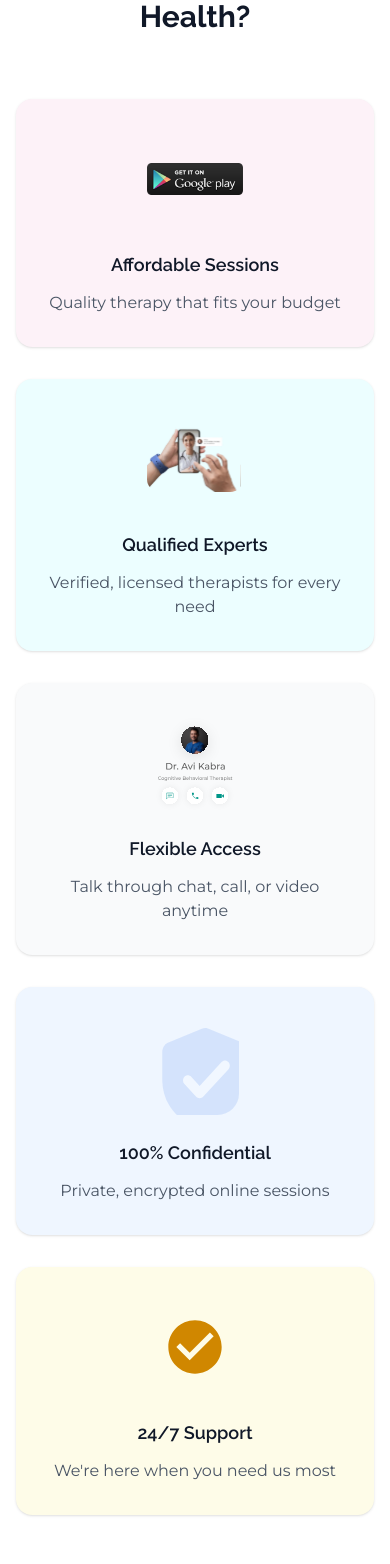
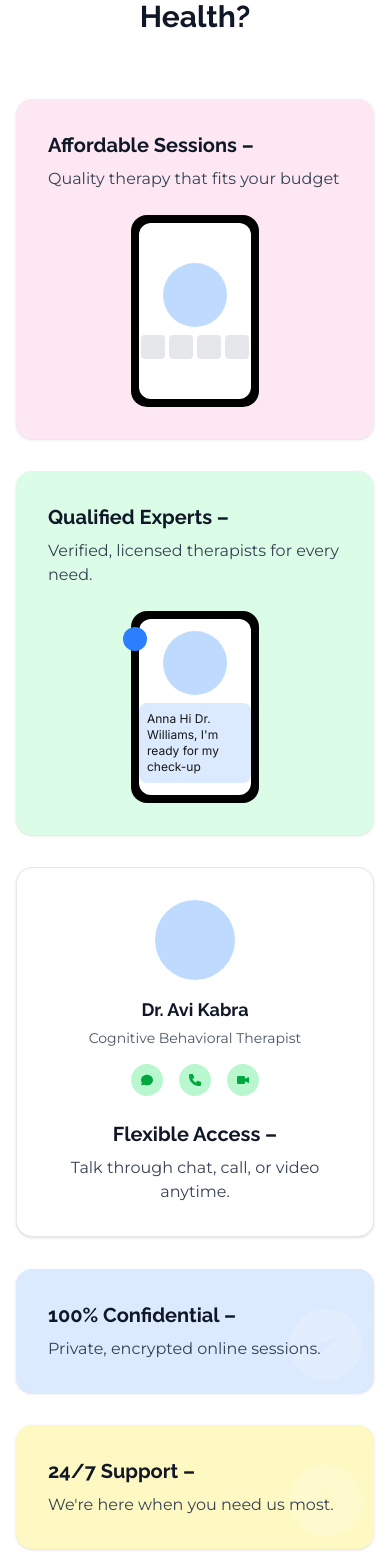
Before and after one commit to madhavguptaa/aiwa-health, a Next.js app: page / in a window 390 px wide. Shown: the part 2644-4208 px from the top of the page. Built offline with nearby package versions, Linux system fonts and the light colour scheme.

Commit message:
Redesign benefit cards to match exact image layout with proper colors, phone mockups, Dr. Avi Kabra profile, and watermark icons

```diff
--- a/src/app/page.tsx
+++ b/src/app/page.tsx
@@ -138,95 +138,122 @@ export default function Home() {
 
           <div className="grid grid-cols-1 md:grid-cols-2 lg:grid-cols-3 gap-8">
             {/* Affordable Sessions */}
-            <div className="bg-pink-50 rounded-2xl p-8 shadow-sm hover:shadow-md transition-shadow">
-              <div className="text-center">
-                <div className="w-24 h-24 mx-auto mb-6 flex items-center justify-center">
-                  <img
-                    src="/playstore.png"
-                    alt="Affordable Sessions"
-                    className="w-full h-full object-contain"
-                  />
-                </div>
-                <h3 className="text-lg font-semibold text-gray-900 mb-3" style={{ fontFamily: 'Raleway, sans-serif' }}>
-                  Affordable Sessions
+            <div className="bg-pink-100 rounded-2xl p-8 shadow-sm hover:shadow-md transition-shadow">
+              <div className="text-left">
+                <h3 className="text-xl font-bold text-gray-900 mb-2" style={{ fontFamily: 'Raleway, sans-serif' }}>
+                  Affordable Sessions –
                 </h3>
-                <p className="text-gray-600" style={{ fontFamily: 'Montserrat, sans-serif' }}>
+                <p className="text-gray-700 mb-6" style={{ fontFamily: 'Montserrat, sans-serif' }}>
                   Quality therapy that fits your budget
                 </p>
+                <div className="flex justify-center">
+                  <div className="w-32 h-48 bg-black rounded-2xl p-2">
+                    <div className="w-full h-full bg-white rounded-xl flex flex-col items-center justify-center">
+                      <div className="w-16 h-16 bg-blue-200 rounded-full mb-2"></div>
+                      <div className="flex space-x-1">
+                        <div className="w-6 h-6 bg-gray-200 rounded"></div>
+                        <div className="w-6 h-6 bg-gray-200 rounded"></div>
+                        <div className="w-6 h-6 bg-gray-200 rounded"></div>
+                        <div className="w-6 h-6 bg-gray-200 rounded"></div>
+                      </div>
+                    </div>
+                  </div>
+                </div>
               </div>
             </div>
 
             {/* Qualified Experts */}
-            <div className="bg-cyan-50 rounded-2xl p-8 shadow-sm hover:shadow-md transition-shadow">
-              <div className="text-center">
-                <div className="w-24 h-24 mx-auto mb-6 flex items-center justify-center">
-                  <img
-                    src="/qualified-experts.svg"
-                    alt="Qualified Experts"
-                    className="w-full h-full object-contain"
-                  />
+            <div className="bg-green-100 rounded-2xl p-8 shadow-sm hover:shadow-md transition-shadow">
+              <div className="text-left">
+                <h3 className="text-xl font-bold text-gray-900 mb-2" style={{ fontFamily: 'Raleway, sans-serif' }}>
+                  Qualified Experts –
+                </h3>
+                <p className="text-gray-700 mb-6" style={{ fontFamily: 'Montserrat, sans-serif' }}>
+                  Verified, licensed therapists for every need.
+                </p>
+                <div className="flex justify-center">
+                  <div className="relative">
+                    <div className="w-32 h-48 bg-black rounded-2xl p-2">
+                      <div className="w-full h-full bg-white rounded-xl flex flex-col items-center justify-center">
+                        <div className="w-16 h-16 bg-blue-200 rounded-full mb-2"></div>
+                        <div className="bg-blue-100 rounded-lg p-2 text-xs">
+                          Anna Hi Dr. Williams, I'm ready for my check-up
+                        </div>
+                      </div>
+                    </div>
+                    <div className="absolute -left-2 top-4 w-6 h-6 bg-blue-500 rounded-full"></div>
+                  </div>
                 </div>
-                <h3 className="text-lg font-semibold text-gray-900 mb-3" style={{ fontFamily: 'Raleway, sans-serif' }}>
-                  Qualified Experts
-                </h3>
-                <p className="text-gray-600" style={{ fontFamily: 'Montserrat, sans-serif' }}>
-                  Verified, licensed therapists for every need
-                </p>
               </div>
             </div>
 
-            {/* Flexible Access */}
-            <div className="bg-gray-50 rounded-2xl p-8 shadow-sm hover:shadow-md transition-shadow">
+            {/* Dr. Avi Kabra / Flexible Access */}
+            <div className="bg-white rounded-2xl p-8 shadow-sm hover:shadow-md transition-shadow border border-gray-200">
               <div className="text-center">
-                <div className="w-24 h-24 mx-auto mb-6 flex items-center justify-center">
-                  <img
-                    src="/flexible-access.svg"
-                    alt="Flexible Access"
-                    className="w-full h-full object-contain"
-                  />
+                <div className="w-20 h-20 bg-blue-200 rounded-full mx-auto mb-4"></div>
+                <h4 className="text-lg font-bold text-gray-900 mb-1" style={{ fontFamily: 'Raleway, sans-serif' }}>
+                  Dr. Avi Kabra
+                </h4>
+                <p className="text-sm text-gray-600 mb-4" style={{ fontFamily: 'Montserrat, sans-serif' }}>
+                  Cognitive Behavioral Therapist
+                </p>
+                <div className="flex justify-center space-x-4 mb-6">
+                  <div className="w-8 h-8 bg-green-200 rounded-full flex items-center justify-center">
+                    <svg className="w-4 h-4 text-green-600" fill="currentColor" viewBox="0 0 24 24">
+                      <path d="M8 12h.01M12 12h.01M16 12h.01M21 12c0 4.418-4.03 8-9 8a9.863 9.863 0 01-4.255-.949L3 20l1.395-3.72C3.512 15.042 3 13.574 3 12c0-4.418 4.03-8 9-8s9 3.582 9 8z"/>
+                    </svg>
+                  </div>
+                  <div className="w-8 h-8 bg-green-200 rounded-full flex items-center justify-center">
+                    <svg className="w-4 h-4 text-green-600" fill="currentColor" viewBox="0 0 24 24">
+                      <path d="M3 5a2 2 0 012-2h3.28a1 1 0 01.948.684l1.498 4.493a1 1 0 01-.502 1.21l-2.257 1.13a11.042 11.042 0 005.516 5.516l1.13-2.257a1 1 0 011.21-.502l4.493 1.498a1 1 0 01.684.949V19a2 2 0 01-2 2h-1C9.716 21 3 14.284 3 6V5z"/>
+                    </svg>
+                  </div>
+                  <div className="w-8 h-8 bg-green-200 rounded-full flex items-center justify-center">
+                    <svg className="w-4 h-4 text-green-600" fill="currentColor" viewBox="0 0 24 24">
+                      <path d="M15 10l4.553-2.276A1 1 0 0121 8.618v6.764a1 1 0 01-1.447.894L15 14M5 18h8a2 2 0 002-2V8a2 2 0 00-2-2H5a2 2 0 00-2 2v8a2 2 0 002 2z"/>
+                    </svg>
+                  </div>
                 </div>
-                <h3 className="text-lg font-semibold text-gray-900 mb-3" style={{ fontFamily: 'Raleway, sans-serif' }}>
-                  Flexible Access
+                <h3 className="text-xl font-bold text-gray-900 mb-2" style={{ fontFamily: 'Raleway, sans-serif' }}>
+                  Flexible Access –
                 </h3>
-                <p className="text-gray-600" style={{ fontFamily: 'Montserrat, sans-serif' }}>
-                  Talk through chat, call, or video anytime
+                <p className="text-gray-700" style={{ fontFamily: 'Montserrat, sans-serif' }}>
+                  Talk through chat, call, or video anytime.
                 </p>
               </div>
             </div>
 
             {/* 100% Confidential */}
-            <div className="bg-blue-50 rounded-2xl p-8 shadow-sm hover:shadow-md transition-shadow">
-              <div className="text-center">
-                <div className="w-24 h-24 mx-auto mb-6 flex items-center justify-center">
-                  <img
-                    src="/confidential-bg.svg"
-                    alt="100% Confidential"
-                    className="w-full h-full object-contain"
-                  />
-                </div>
-                <h3 className="text-lg font-semibold text-gray-900 mb-3" style={{ fontFamily: 'Raleway, sans-serif' }}>
-                  100% Confidential
+            <div className="bg-blue-100 rounded-2xl p-8 shadow-sm hover:shadow-md transition-shadow relative overflow-hidden">
+              <div className="text-left relative z-10">
+                <h3 className="text-xl font-bold text-gray-900 mb-2" style={{ fontFamily: 'Raleway, sans-serif' }}>
+                  100% Confidential –
                 </h3>
-                <p className="text-gray-600" style={{ fontFamily: 'Montserrat, sans-serif' }}>
-                  Private, encrypted online sessions
+                <p className="text-gray-700" style={{ fontFamily: 'Montserrat, sans-serif' }}>
+                  Private, encrypted online sessions.
                 </p>
+              </div>
+              <div className="absolute bottom-0 right-0 w-24 h-24 opacity-20">
+                <svg className="w-full h-full text-white" fill="currentColor" viewBox="0 0 24 24">
+                  <path d="M9 12l2 2 4-4m6 2a9 9 0 11-18 0 9 9 0 0118 0z"/>
+                </svg>
               </div>
             </div>
 
             {/* 24/7 Support */}
-            <div className="bg-yellow-50 rounded-2xl p-8 shadow-sm hover:shadow-md transition-shadow">
-              <div className="text-center">
-                <div className="w-24 h-24 mx-auto mb-6 flex items-center justify-center">
-                  <svg className="w-16 h-16 text-yellow-600" fill="currentColor" viewBox="0 0 24 24">
-                    <path d="M12 2C6.48 2 2 6.48 2 12s4.48 10 10 10 10-4.48 10-10S17.52 2 12 2zm-2 15l-5-5 1.41-1.41L10 14.17l7.59-7.59L19 8l-9 9z"/>
-                  </svg>
-                </div>
-                <h3 className="text-lg font-semibold text-gray-900 mb-3" style={{ fontFamily: 'Raleway, sans-serif' }}>
-                  24/7 Support
+            <div className="bg-yellow-100 rounded-2xl p-8 shadow-sm hover:shadow-md transition-shadow relative overflow-hidden">
+              <div className="text-left relative z-10">
+                <h3 className="text-xl font-bold text-gray-900 mb-2" style={{ fontFamily: 'Raleway, sans-serif' }}>
+                  24/7 Support –
                 </h3>
-                <p className="text-gray-600" style={{ fontFamily: 'Montserrat, sans-serif' }}>
-                  We're here when you need us most
+                <p className="text-gray-700" style={{ fontFamily: 'Montserrat, sans-serif' }}>
+                  We're here when you need us most.
                 </p>
+              </div>
+              <div className="absolute bottom-0 right-0 w-24 h-24 opacity-20">
+                <svg className="w-full h-full text-white" fill="currentColor" viewBox="0 0 24 24">
+                  <path d="M12 8v4l3 3m6-3a9 9 0 11-18 0 9 9 0 0118 0z"/>
+                </svg>
               </div>
             </div>
           </div>
```
